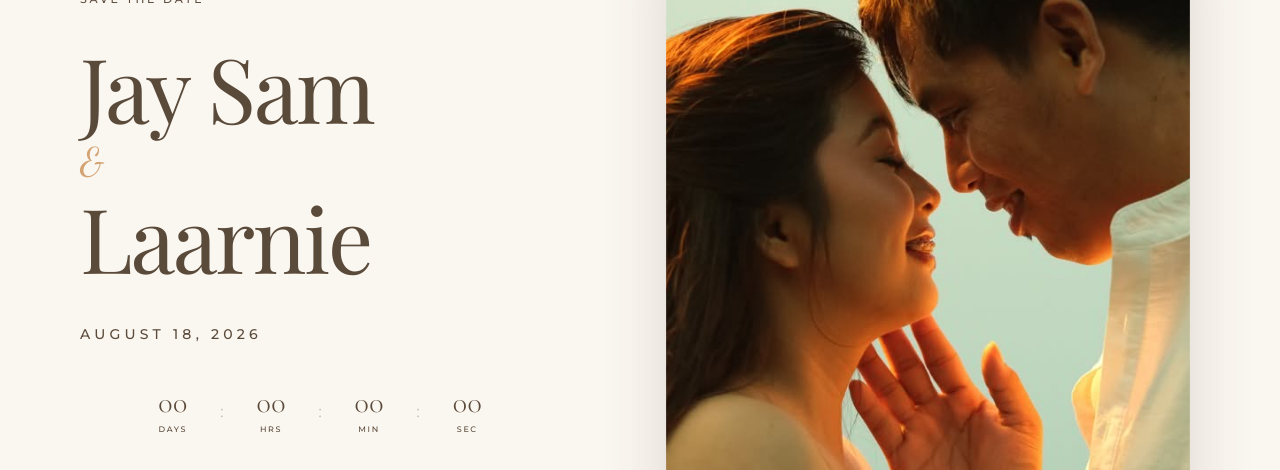
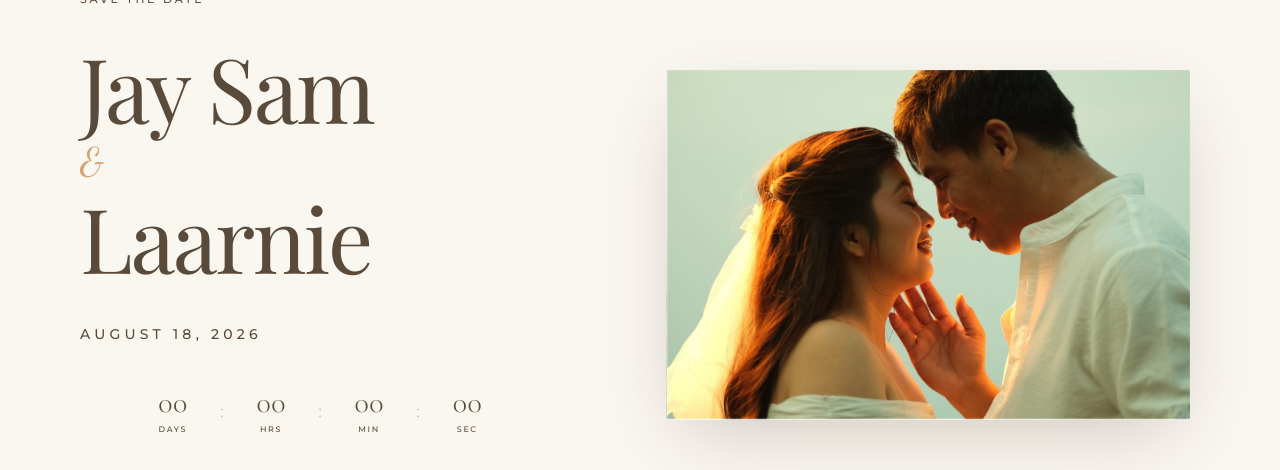
Before and after one commit to Japh09066/wedding-invitation, a Next.js app: page / in a window 1280 px wide. Shown: the part 155-625 px from the top of the page. Built offline with nearby package versions, Linux system fonts and the light colour scheme; no server answers; a web font is replaced by a local one.

Commit message:
Fix hero frame aspect ratio to match landscape photo (3:2)

```diff
--- a/app/components/HeroSection.tsx
+++ b/app/components/HeroSection.tsx
@@ -156,7 +156,7 @@ export default function HeroSection({
         {/* ─── Right: 3:4 Aspect Ratio Photo Frame ─── */}
         <div className="relative w-full lg:w-1/2 min-h-[50vh] lg:min-h-screen flex items-center justify-center lg:items-center overflow-visible">
           <div className="w-full max-w-[85%] sm:max-w-[70%] lg:max-w-none lg:w-[88%] xl:w-[82%] lg:-ml-[10%]">
-            <div className="aspect-[3/4] w-full relative overflow-hidden rounded-sm shadow-[0_24px_72px_-20px_rgba(90,74,58,0.3)]">
+            <div className="aspect-[3/2] w-full relative overflow-hidden rounded-sm shadow-[0_24px_72px_-20px_rgba(90,74,58,0.3)]">
               <motion.div
                 style={{ y: imageParallax }}
                 className="absolute inset-0"
```
